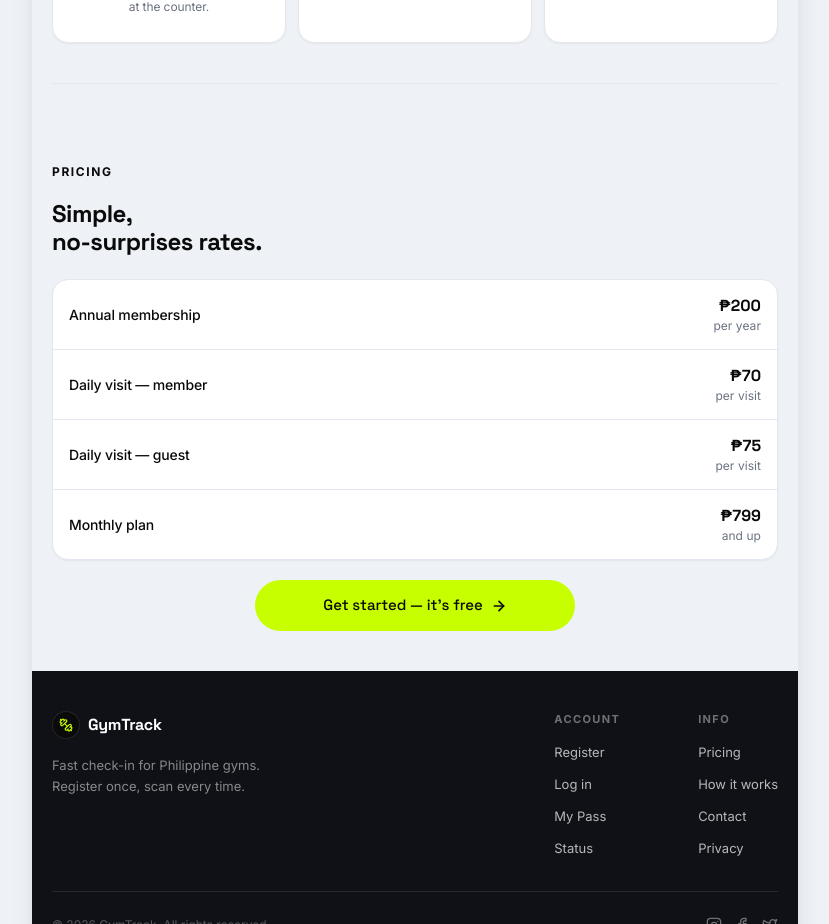
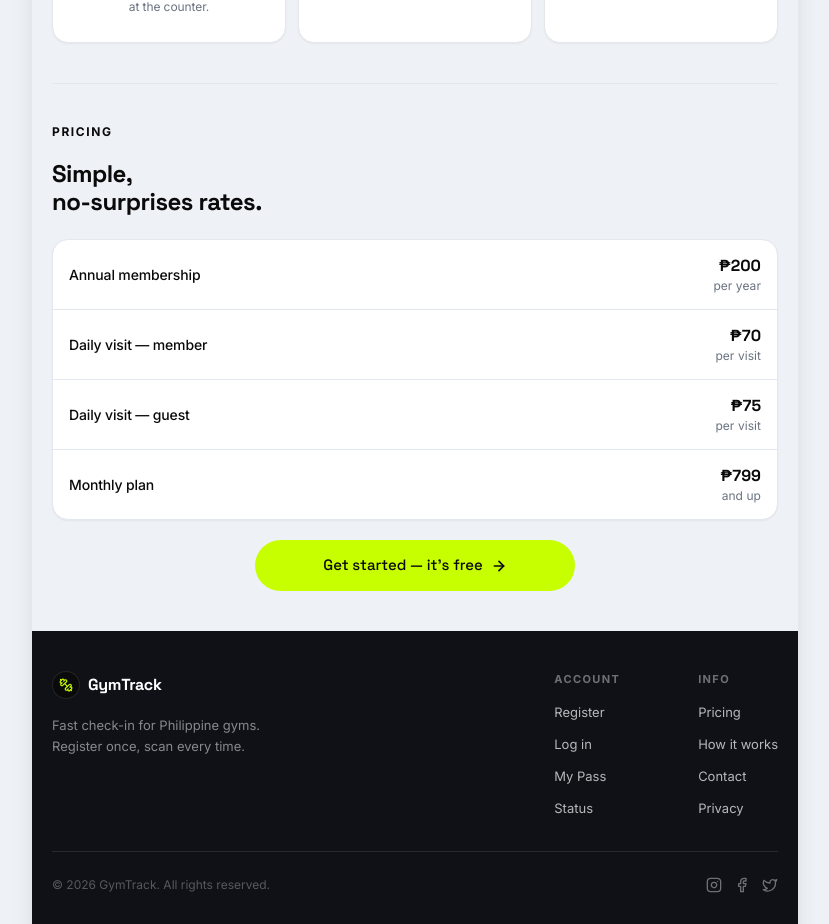
Before and after one commit to gabiuz/GymTrack, a Next.js app: page / in a window 1280 px wide. Shown: the part 1104-2028 px from the top of the page, without its empty margins (225-1054 px from the left). Built offline with nearby package versions, Linux system fonts and the light colour scheme.

Commit message:
chore: adjust padding landing page

```diff
--- a/src/features/landing/components/PricingSection.tsx
+++ b/src/features/landing/components/PricingSection.tsx
@@ -29,7 +29,7 @@ function PriceRow({ label, price, period, isLast = false }: PriceRowProps) {
 
 export default function PricingSection() {
   return (
-    <section id="pricing" className="w-full max-w-3xl mx-auto bg-gym-gray-bg px-5 py-10 flex flex-col">
+    <section id="pricing" className="w-full max-w-3xl mx-auto bg-gym-gray-bg px-5 pb-10 flex flex-col">
       {/* Category Label */}
       <span className="font-inter font-bold text-xs leading-[16.5px] text-gym-dark tracking-[1.6px] uppercase">
         Pricing
```
